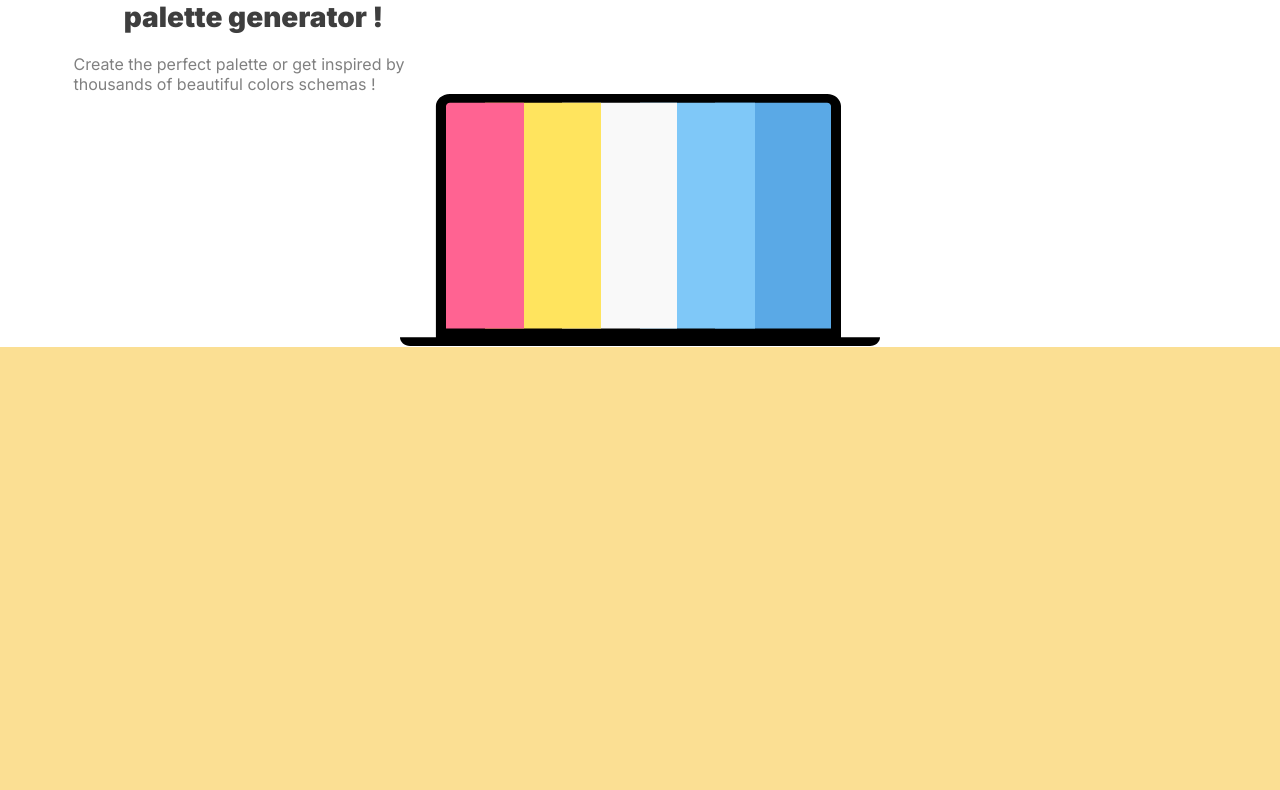
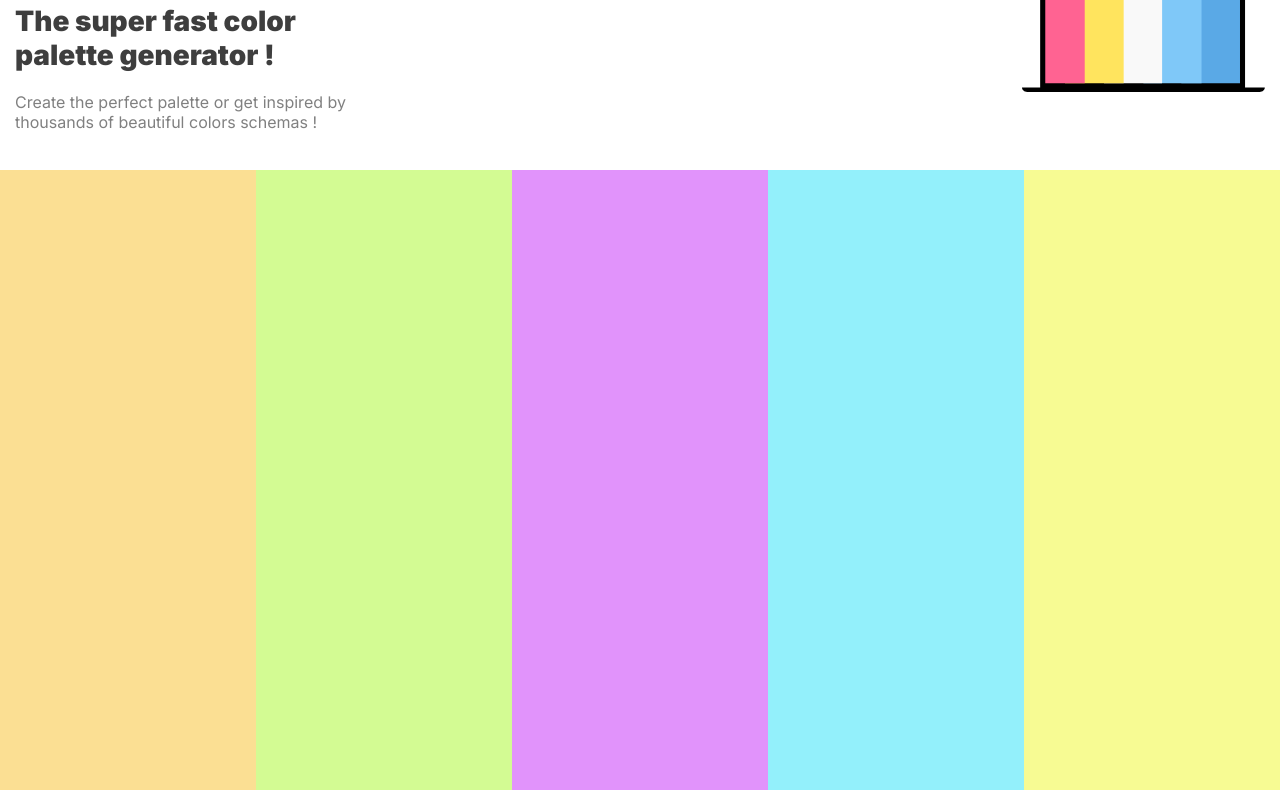
Before and after one commit to justeekat/paintyfull-colors-landing, a plain HTML site: page index.html in a window 1280 px wide. Shown: the part 113-903 px from the top of the page. Drawn offline with Linux system fonts and the light colour scheme; a web font is replaced by a local one.

Commit message:
réparé à moitié

```diff
--- a/style.css
+++ b/style.css
@@ -1,5 +1,6 @@
 * {
   margin: 0;
+  box-sizing: border-box;
 }
 
 body {
@@ -25,16 +26,18 @@ main {
   gap: 20px;
   margin-right: 30%;
   grid-area: top-left;
-  width: max-content;
+  width: 100%;
 }
 
 .top-right {
   display: flex;
   justify-content: center;
+  max-width: 100%;
 }
 
 svg {
   grid-area: top-right;
+  max-width: 100%;
 }
 
 .bottom {
@@ -114,26 +117,34 @@ h1 {
   font-weight: 400;
 }
 
-@media screen and (width > 430) {
+@media screen and (width > 430px) {
   .bottom {
     display: grid;
-    grid-template-columns: 2fr 1fr 1fr;
-    grid-template-rows: 2fr 2fr;
+    grid-template-columns: 1fr 1fr 1fr 1fr;
+    grid-template-rows: 1fr 1fr 1fr 1fr;
     grid-template-areas:
-      "orange green purple"
-      "blue yellow";
+      "orange orange green purple"
+      "blue blue yellow yellow";
   }
 
   .top {
     display: flex;
     justify-content: center;
+    flex-direction: row;
+    padding: 15px;
+  }
+
+  .top-left {
+    display: flex;
+    justify-content: center;
+    align-items: start;
   }
 }
 
-@media screen and (width > 834) {
+@media screen and (width > 834px) {
   .bottom {
     display: grid;
-    grid-template-columns: 1fr 1fr 1fr 1fr;
+    grid-template-columns: 1fr 1fr 1fr 1fr 1fr;
     grid-template-rows: 1fr;
     grid-template-areas: "orange green purple blue yellow";
   }
@@ -141,5 +152,7 @@ h1 {
   .top {
     display: flex;
     justify-content: center;
+    flex-direction: row;
+    padding: 15px;
   }
 }
```
